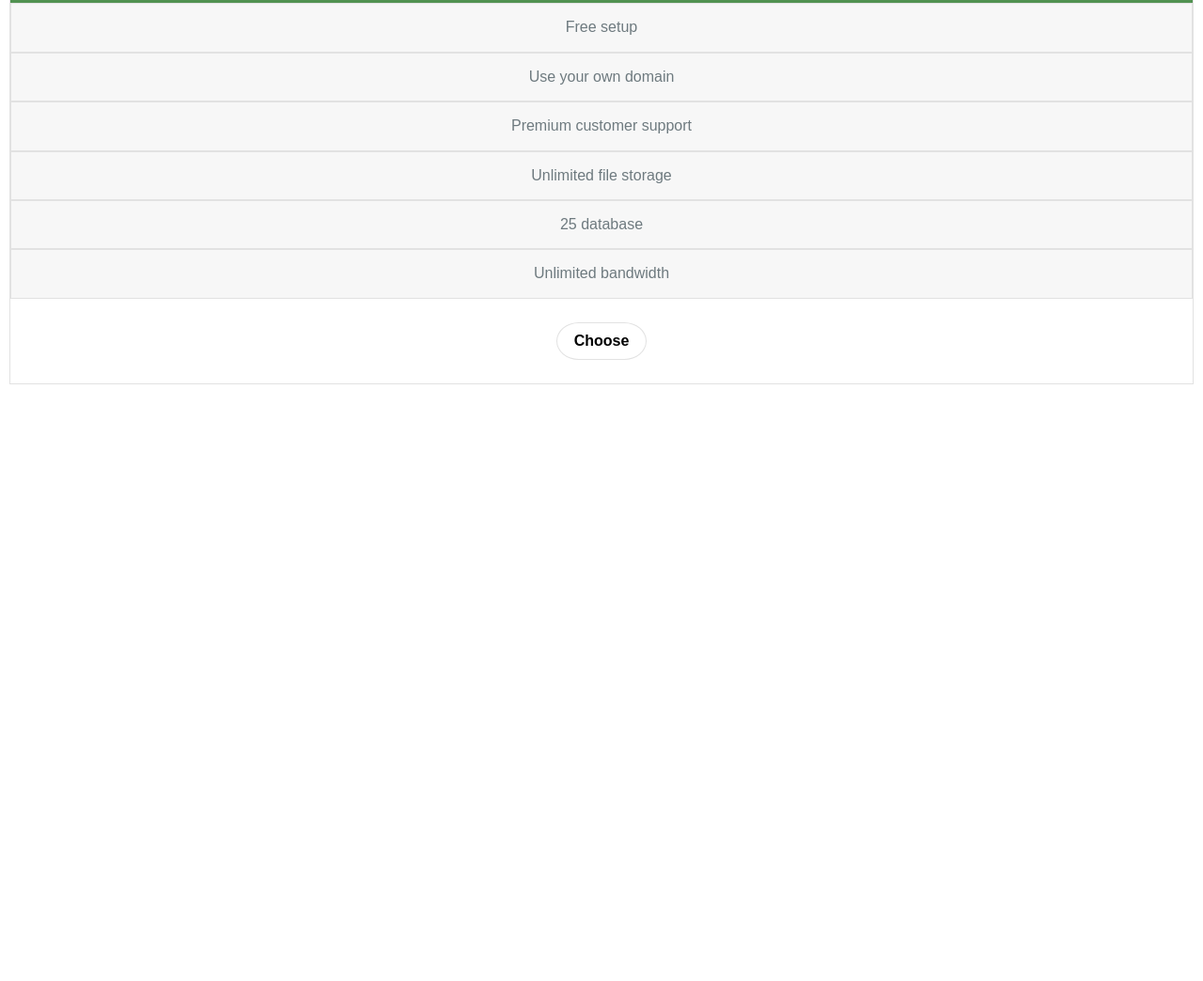
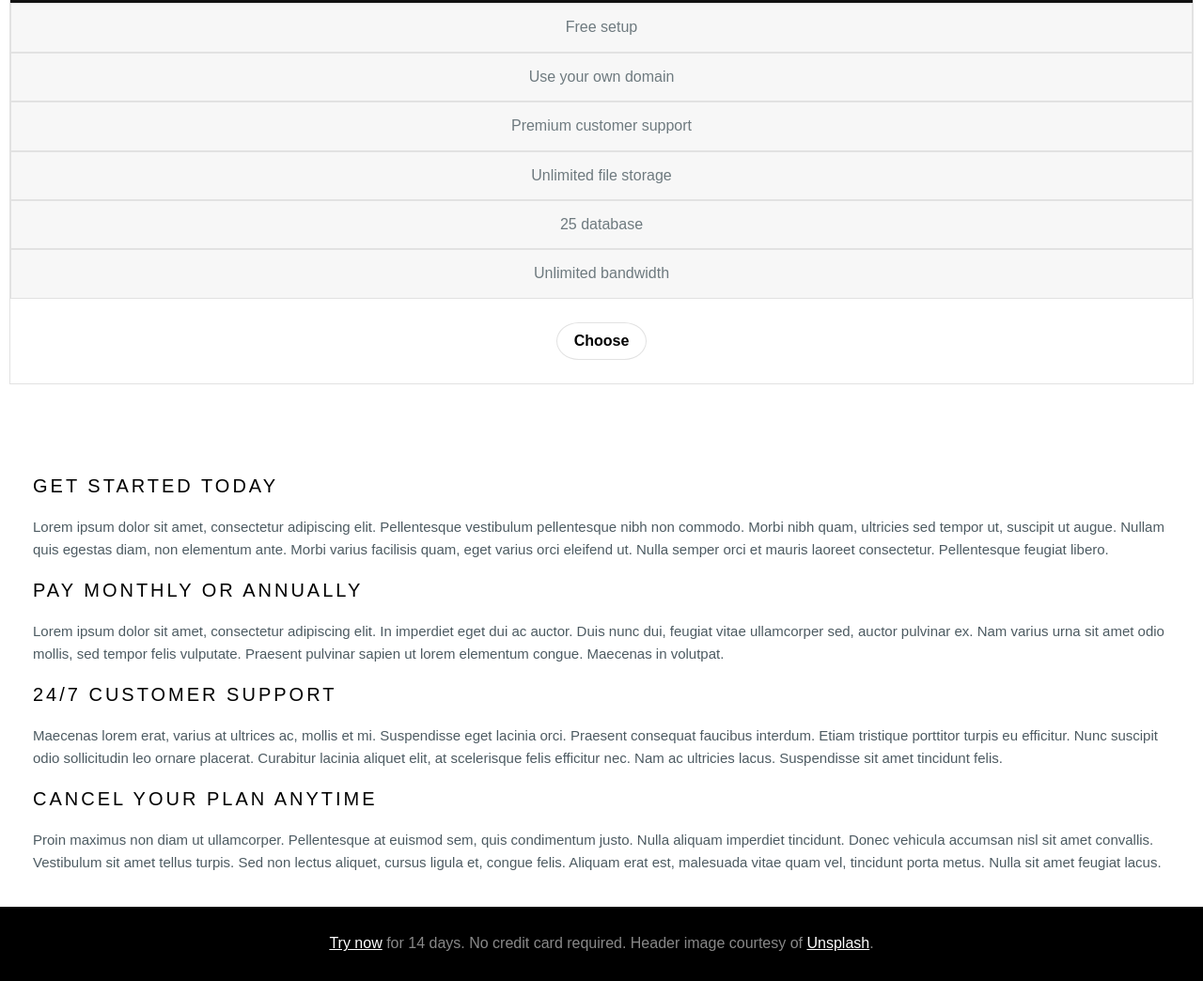
Before and after one commit to vpatel90/responsive-site, a plain HTML site: page index.html in a window 1280 px wide. Shown: the part 1785-2829 px from the top of the page at 94% size. Before the commit the page ends 2236 px from the top, so only its background shows below. Drawn offline with nearby package versions, Linux system fonts and the light colour scheme.

Commit message:
completed main 2 and footer

```diff
--- a/index.html
+++ b/index.html
@@ -39,7 +39,7 @@
         </div>
       </section>
       <section>
-        <div>
+        <div class="blue">
           <p>PERSONAL</p>
           <p>$25</p>
           <p>PER MONTH</p>
@@ -57,7 +57,7 @@
         </div>
       </section>
       <section>
-        <div>
+        <div class="black">
           <p>PERSONAL</p>
           <p>$45</p>
           <p>PER MONTH</p>
@@ -76,8 +76,25 @@
       </section>
     </main>
     <main class="main2">
-
+      <section>
+        <p>GET STARTED TODAY</p>
+        <p>Lorem ipsum dolor sit amet, consectetur adipiscing elit. Pellentesque vestibulum pellentesque nibh non commodo. Morbi nibh quam, ultricies sed tempor ut, suscipit ut augue. Nullam quis egestas diam, non elementum ante. Morbi varius facilisis quam, eget varius orci eleifend ut. Nulla semper orci et mauris laoreet consectetur. Pellentesque feugiat libero.
+      </section>
+      <section>
+        <p>PAY MONTHLY OR ANNUALLY</p>
+        <p>Lorem ipsum dolor sit amet, consectetur adipiscing elit. In imperdiet eget dui ac auctor. Duis nunc dui, feugiat vitae ullamcorper sed, auctor pulvinar ex. Nam varius urna sit amet odio mollis, sed tempor felis vulputate. Praesent pulvinar sapien ut lorem elementum congue. Maecenas in volutpat.
+      </section>
+      <section>
+        <p>24/7 CUSTOMER SUPPORT</p>
+        <p>Maecenas lorem erat, varius at ultrices ac, mollis et mi. Suspendisse eget lacinia orci. Praesent consequat faucibus interdum. Etiam tristique porttitor turpis eu efficitur. Nunc suscipit odio sollicitudin leo ornare placerat. Curabitur lacinia aliquet elit, at scelerisque felis efficitur nec. Nam ac ultricies lacus. Suspendisse sit amet tincidunt felis.
+      </section>
+      <section>
+        <p>CANCEL YOUR PLAN ANYTIME</p>
+        <p>Proin maximus non diam ut ullamcorper. Pellentesque at euismod sem, quis condimentum justo. Nulla aliquam imperdiet tincidunt. Donec vehicula accumsan nisl sit amet convallis. Vestibulum sit amet tellus turpis. Sed non lectus aliquet, cursus ligula et, congue felis. Aliquam erat est, malesuada vitae quam vel, tincidunt porta metus. Nulla sit amet feugiat lacus.
+      </section>
     </main>
-    <footer></footer>
+    <footer>
+      <p><a href="#">Try now</a> for 14 days. No credit card required. Header image courtesy of <a href="#">Unsplash</a>.</p>
+    </footer>
   </body>
 </html>
--- a/styles/main.scss
+++ b/styles/main.scss
@@ -95,5 +95,37 @@ main.main1 {
         border-top-right-radius: 25%50%;
       }
     }
+    div.blue{
+      background-color: #2C4985;
+    }
+    div.black{
+      background-color: #111111;
+    }
   }
 }
+
+main.main2 {
+  padding: 35px;
+  p:first-child {
+    letter-spacing: 3px;
+    font-size: 20px;
+    margin: 20px 0;
+  }
+  p:last-child {
+    color: #4D5B62;
+    font-size: 15px;
+    line-height: 24px;
+  }
+}
+
+footer {
+  padding: 30px;
+  background-color: black;
+  text-align: center;
+  p {
+    color: #888888;
+    a {
+      color: white;
+    }
+  }
+}
```
Also changed, not shown: styles/main.css, 1 other file.
